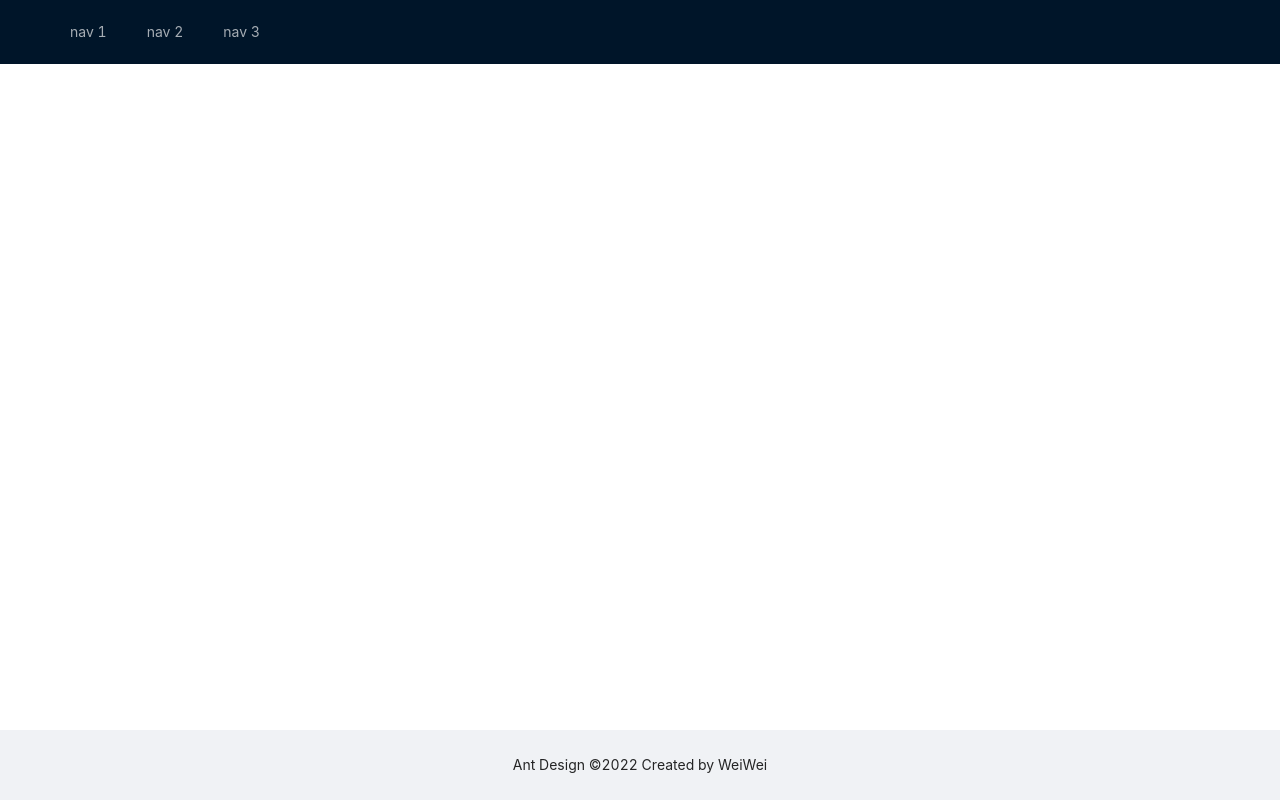
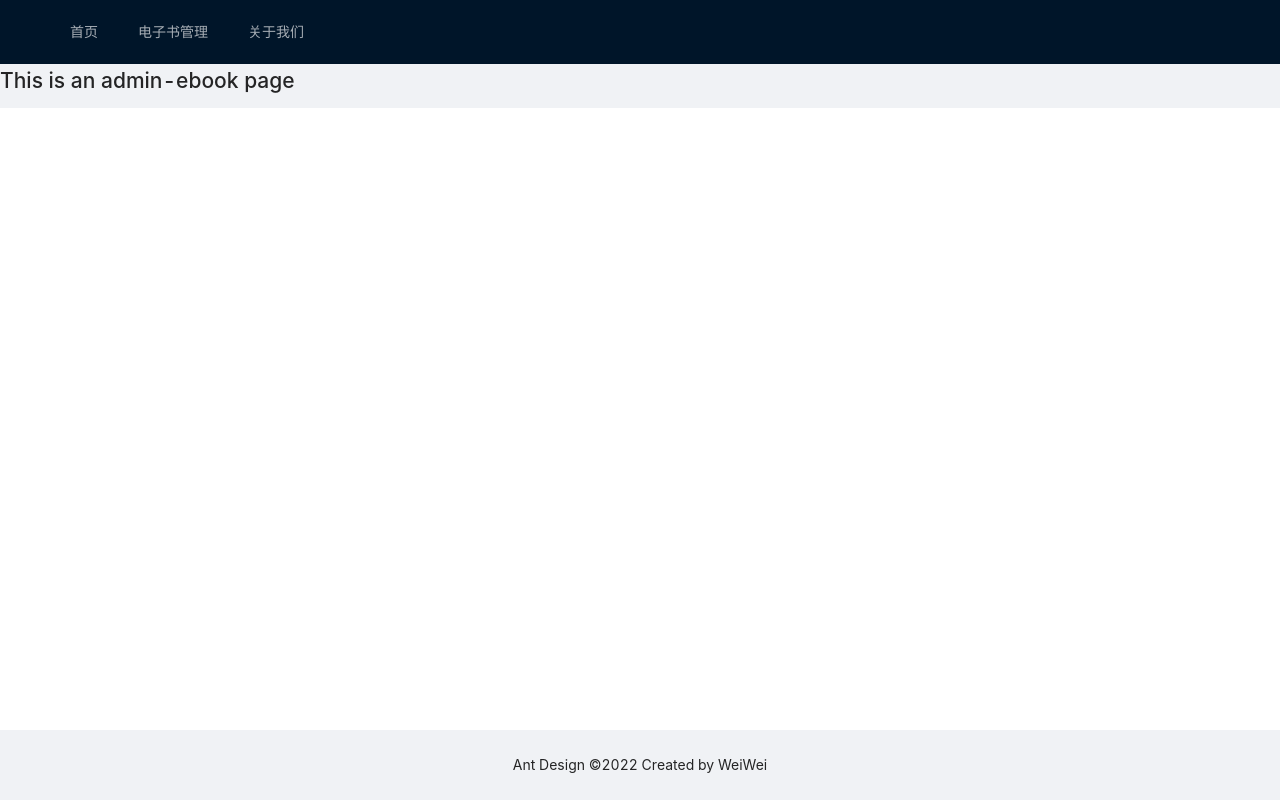
Before and after one commit to weiwei91/wiki, a Vue app in the folder web/: page /admin/ebook in a window 1280 px wide. Built offline with nearby package versions, Linux system fonts and the light colour scheme; no server answers.

Commit message:
feat: 新增电子书路由的菜单

```diff
--- a/web/src/components/the-header.vue
+++ b/web/src/components/the-header.vue
@@ -7,9 +7,15 @@
         v-model:selectedKeys="selectedKeys1"
         :style="{ lineHeight: '64px' }"
     >
-      <a-menu-item key="1">nav 1</a-menu-item>
-      <a-menu-item key="2">nav 2</a-menu-item>
-      <a-menu-item key="3">nav 3</a-menu-item>
+      <a-menu-item key="home">
+        <router-link to="/">首页</router-link>
+      </a-menu-item>
+      <a-menu-item key="admin-ebook">
+        <router-link to="/admin/ebook">电子书管理</router-link>
+      </a-menu-item>
+      <a-menu-item key="about">
+        <router-link to="/about">关于我们</router-link>
+      </a-menu-item>
     </a-menu>
   </a-layout-header>
 </template>
--- a/web/src/router/index.ts
+++ b/web/src/router/index.ts
@@ -1,6 +1,7 @@
 import { createRouter, createWebHistory, RouteRecordRaw } from 'vue-router'
 import Home from '../views/home.vue'
 import About from '../views/about.vue'
+import AdminEbook from '../views/admin/admin-ebook.vue'
 
 const routes: Array<RouteRecordRaw> = [
   {
@@ -16,6 +17,11 @@
     // this generates a separate chunk (about.[hash].js) for this route
     // which is lazy-loaded when the route is visited.
    // component: () => import(/* webpackChunkName: "about" */ '../views/about.vue')
+  },
+  {
+    path: '/admin/ebook',
+    name: 'AdminEbook',
+    component: AdminEbook
   }
 ]
 
--- /dev/null
+++ b/web/src/views/admin/admin-ebook.vue
@@ -0,0 +1,5 @@
+<template>
+  <div class="admin-ebook">
+    <h1>This is an admin-ebook page</h1>
+  </div>
+</template>
```
